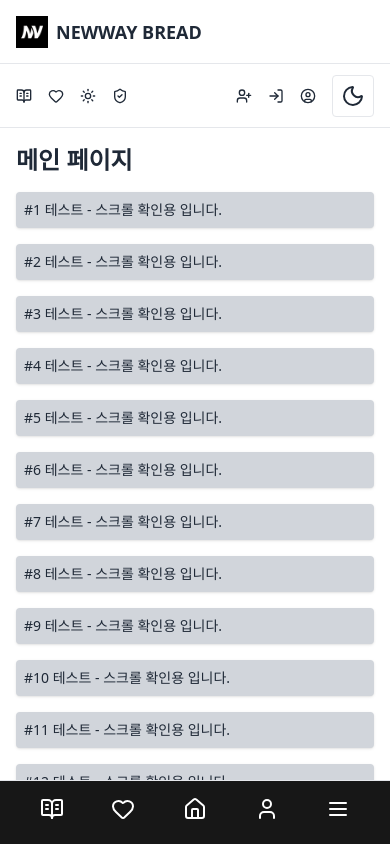
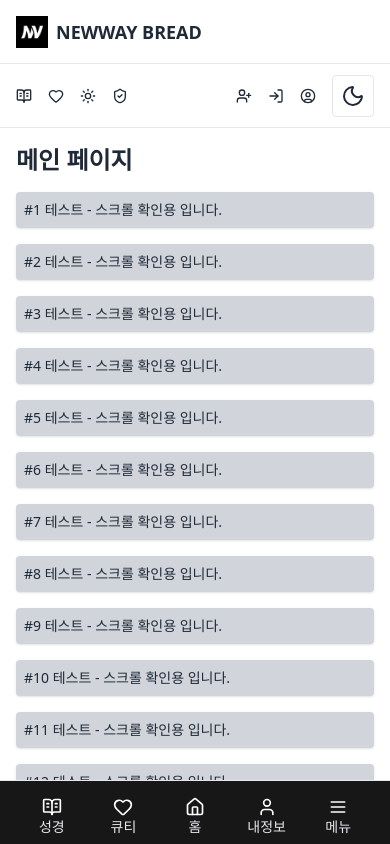
Before and after one commit to yjineey/nw-bread-front, a Next.js app: page / in a window 390 px wide. Built offline with nearby package versions, Linux system fonts and the light colour scheme.

Commit message:
footer UI 수정

```diff
--- a/src/components/Footer.tsx
+++ b/src/components/Footer.tsx
@@ -85,13 +85,14 @@ export default function Footer() {
       </div>
       <div className="fixed md:hidden h-16 bottom-0 left-0 right-0 p-4 border-t bg-neutral-900 text-gray-200">
         <div className="flex">
-          {MobileItems.map(({ href, icon: Icon }) => (
+          {MobileItems.map(({ label, href, icon: Icon }) => (
             <Link
               key={href}
               href={href}
-              className="flex-1 flex items-center justify-center"
+              className="flex-1 flex flex-col items-center justify-center"
             >
-              <Icon className="w-6 h-6 sm:w-7 sm:h-7 text-white" />
+              <Icon className="w-5 h-5 text-white" />
+              <span className="text-sm">{label}</span>
             </Link>
           ))}
         </div>
```
